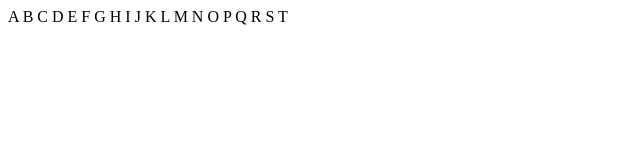
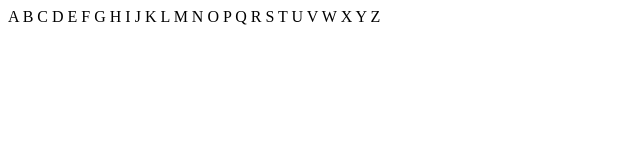
Before and after one commit to beolabs-io/Alphabet, a plain HTML site: page index.html in a window 1280 px wide. Shown: the full height of the page, 0-640 px from the left. Drawn offline with Linux system fonts and the light colour scheme.

Commit message:
Termine alphabet dans fichiers index.html et readme.md

```diff
--- a/index.html
+++ b/index.html
@@ -26,5 +26,11 @@
 R
 S
 T
+U
+V
+W
+X
+Y
+Z
 </body>
 </html>
```
Also changed, not shown: 1 other file.
